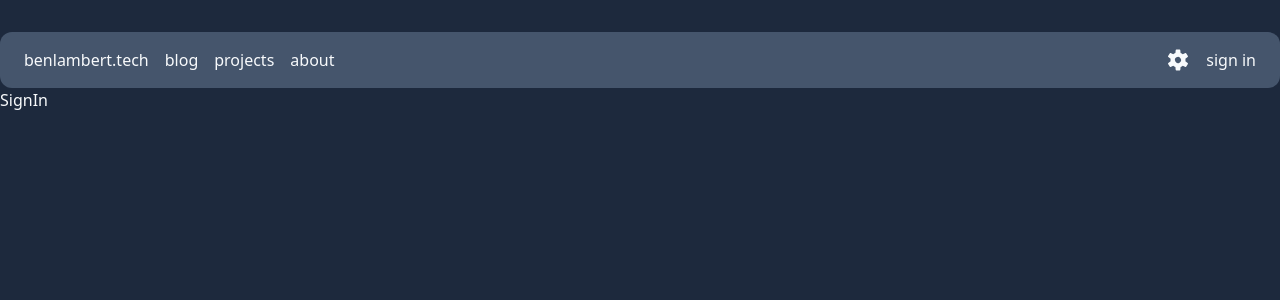
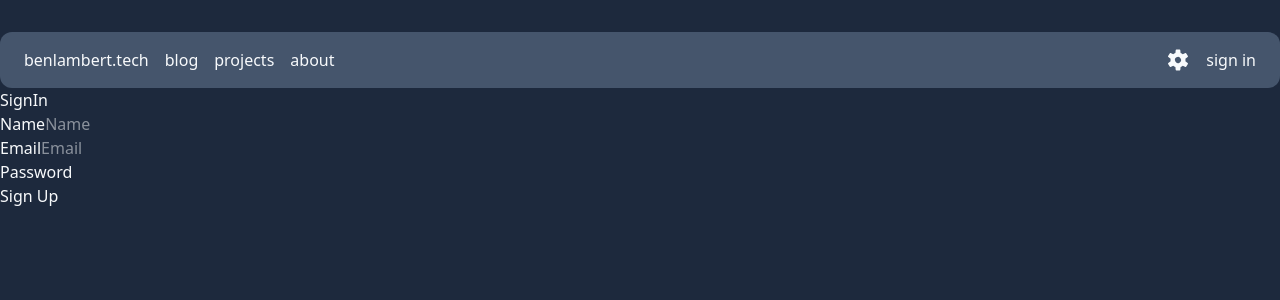
Before and after one commit to benlambert43/home, a Next.js app in the folder home-web-ui/: page /signin in a window 1280 px wide. Shown: the top 300 px of the page. Built offline with nearby package versions, Linux system fonts and the light colour scheme.

Commit message:
apply relative import pathing

```diff
--- /dev/null
+++ b/home-web-ui/app/actions/auth.ts
@@ -0,0 +1,5 @@
+"use server";
+
+export const signup = async (formData: FormData) => {
+  console.log(formData);
+};
--- a/home-web-ui/app/components/Hero.tsx
+++ b/home-web-ui/app/components/Hero.tsx
@@ -1,5 +1,5 @@
-import Mountains from "../ui/Mountains";
 import Image from "next/image";
+import Mountains from "@/app/ui/Mountains";
 
 const Hero = () => {
   return (
--- a/home-web-ui/app/layout.tsx
+++ b/home-web-ui/app/layout.tsx
@@ -1,6 +1,6 @@
+import "@/app/globals.css";
 import type { Metadata } from "next";
-import "./globals.css";
-import Navbar from "./components/Navbar";
+import Navbar from "@/app/components/Navbar";
 
 export const metadata: Metadata = {
   title: "ben lambert",
--- /dev/null
+++ b/home-web-ui/app/signin/LoginForm.tsx
@@ -0,0 +1,21 @@
+import { signup } from "@/app/actions/auth";
+
+export const LoginForm = () => {
+  return (
+    <form action={signup}>
+      <div>
+        <label htmlFor="name">Name</label>
+        <input id="name" name="name" placeholder="Name" />
+      </div>
+      <div>
+        <label htmlFor="email">Email</label>
+        <input id="email" name="email" type="email" placeholder="Email" />
+      </div>
+      <div>
+        <label htmlFor="password">Password</label>
+        <input id="password" name="password" type="password" />
+      </div>
+      <button type="submit">Sign Up</button>
+    </form>
+  );
+};
--- a/home-web-ui/app/signin/page.tsx
+++ b/home-web-ui/app/signin/page.tsx
@@ -1,5 +1,14 @@
+import { LoginForm } from "@/app/signin/LoginForm";
+
 const SignIn = () => {
-  return <div>SignIn</div>;
+  return (
+    <div>
+      <div>SignIn</div>
+      <div>
+        <LoginForm />
+      </div>
+    </div>
+  );
 };
 
 export default SignIn;
```
Also changed, not shown: home-web-ui/app/page.tsx (+4 -4 lines).
